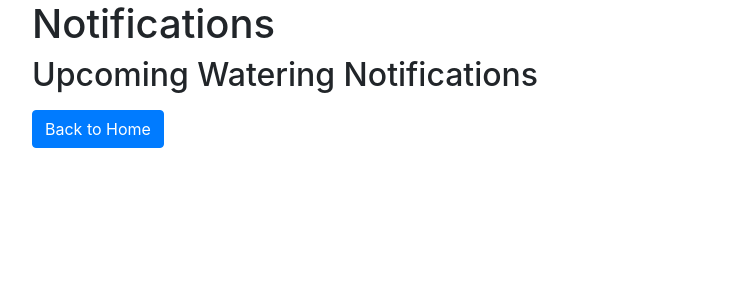
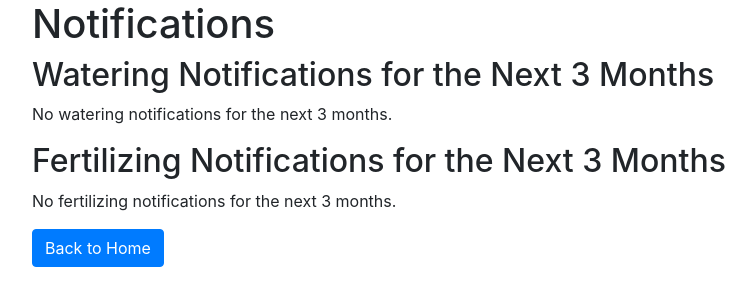
Before and after one commit to yshrkume/greenguardian, a Flask app: template app/templates/notifications.html in a window 1280 px wide. Shown: the part 56-362 px from the top of the page, without its empty margins (53-809 px from the left). Run offline with Flask 3, Linux system fonts and the light colour scheme; the template is opened without the code that fills it, so the values that code supplies are empty; some libraries are stand-ins or nearby versions.

Commit message:
fix notifications

```diff
--- a/app/routes.py
+++ b/app/routes.py
@@ -1,5 +1,5 @@
 import requests
-from datetime import datetime
+from datetime import datetime, timedelta
 from flask import (
     render_template,
     redirect,
@@ -38,33 +38,25 @@ def home():
 
         # import remote_pdb; remote_pdb.set_trace(host="0.0.0.0", port=4444)
 
+        start_date = datetime.utcnow().strftime('%Y-%m-%d')
+        end_date = (datetime.utcnow() + timedelta(days=7)).strftime('%Y-%m-%d')
+
         watering_response = requests.post(
-            f"{NOTIFICATION_SERVICE_URL}/watering_notifications",
-            json={"plants": plants},
+            f"http://notification_service:5000/watering_notifications?start_date={start_date}&end_date={end_date}",
+            json={"plants": plants}
         )
-        if watering_response.status_code == 200:
-            upcoming_watering_plants = watering_response.json().get(
-                "upcoming_watering_plants", []
-            )
-        else:
-            upcoming_watering_plants = []
-
         fertilizing_response = requests.post(
-            f"{NOTIFICATION_SERVICE_URL}/fertilizing_notifications",
-            json={"plants": plants},
+            f"http://notification_service:5000/fertilizing_notifications?start_date={start_date}&end_date={end_date}",
+            json={"plants": plants}
         )
-        if fertilizing_response.status_code == 200:
-            upcoming_fertilizing_plants = fertilizing_response.json().get(
-                "upcoming_fertilizing_plants", []
-            )
-        else:
-            upcoming_fertilizing_plants = []
+        watering_notifications = watering_response.json().get("upcoming_watering_plants", [])
+        fertilizing_notifications = fertilizing_response.json().get("upcoming_fertilizing_plants", [])
 
         return render_template(
             "home.html",
             plants=plants,
-            upcoming_watering_plants=upcoming_watering_plants,
-            upcoming_fertilizing_plants=upcoming_fertilizing_plants,
+            upcoming_watering_plants=watering_notifications,
+            upcoming_fertilizing_plants=fertilizing_notifications,
             user=user,
         )
     else:
@@ -234,27 +226,37 @@ def delete_plant(plant_id):
 @app.route("/notifications")
 @jwt_required(locations=["cookies"])
 def notifications():
-    user_id = get_jwt_identity()["id"]
-    response = requests.get(f"{PLANT_SERVICE_URL}/plants", params={"user_id": user_id})
-    if response.status_code == 200:
+    user = get_jwt_identity()
+    if user:
+        response = requests.get(
+            f"http://plant_service:5000/plants?user_id={user['id']}"
+        )
         plants = response.json()
-        upcoming_watering_plants = [
-            plant
-            for plant in plants
-            if plant["next_watering_date"]
-            and 0
-            <= (
-                datetime.fromisoformat(plant["next_watering_date"]).date()
-                - datetime.utcnow().date()
-            ).days
-            <= 7
-        ]
+
+        start_date = datetime.utcnow().strftime('%Y-%m-%d')
+        end_date = (datetime.utcnow() + timedelta(days=90)).strftime('%Y-%m-%d')
+
+        watering_response = requests.post(
+            f"http://notification_service:5000/watering_notifications?start_date={start_date}&end_date={end_date}",
+            json={"plants": plants}
+        )
+        fertilizing_response = requests.post(
+            f"http://notification_service:5000/fertilizing_notifications?start_date={start_date}&end_date={end_date}",
+            json={"plants": plants}
+        )
+
+        watering_notifications = watering_response.json().get("upcoming_watering_plants", [])
+        fertilizing_notifications = fertilizing_response.json().get("upcoming_fertilizing_plants", [])
+
         return render_template(
-            "notifications.html", upcoming_watering_plants=upcoming_watering_plants
+            "notifications.html",
+            watering_notifications=watering_notifications,
+            fertilizing_notifications=fertilizing_notifications,
+            user=user,
         )
     else:
-        flash("Failed to load notifications")
-        return redirect(url_for("home"))
+        flash("You need to be logged in to access this page.")
+        return redirect(url_for("login"))
 
 
 @app.route("/account", methods=["GET", "POST"])
--- a/app/templates/home.html
+++ b/app/templates/home.html
@@ -25,7 +25,7 @@
             {% endfor %}
         </ul>
         {% endif %}
-        <a href="{{ url_for('notifications') }}" class="btn btn-primary">View All Notifications</a>
+        <a href="{{ url_for('notifications') }}" class="btn btn-primary">View Notifications for the Next 3 Months</a>
 
         <h2>Your Plants</h2>
         {% if plants %}
--- a/app/templates/notifications.html
+++ b/app/templates/notifications.html
@@ -1,12 +1,27 @@
 {% extends "base.html" %}
 {% block title %}Notifications{% endblock %}
 {% block content %}
-<h1>Notifications</h1>
-<h2>Upcoming Watering Notifications</h2>
-<ul>
-    {% for plant in upcoming_watering_plants %}
-    <li>{{ plant.name }}: Next watering on {{ plant.next_watering_date().strftime('%Y-%m-%d') }}</li>
-    {% endfor %}
-</ul>
-<a href="{{ url_for('home') }}" class="btn btn-primary">Back to Home</a>
+    <h1>Notifications</h1>
+        <h2>Watering Notifications for the Next 3 Months</h2>
+        {% if watering_notifications %}
+        <ul>
+            {% for plant in watering_notifications %}
+            <li>{{ plant.name }}: Next watering on {{ plant.next_watering_date }}</li>
+            {% endfor %}
+        </ul>
+        {% else %}
+        <p>No watering notifications for the next 3 months.</p>
+        {% endif %}
+
+        <h2>Fertilizing Notifications for the Next 3 Months</h2>
+        {% if fertilizing_notifications %}
+        <ul>
+            {% for plant in fertilizing_notifications %}
+            <li>{{ plant.name }}: Next fertilizing on {{ plant.next_fertilizing_date }}</li>
+            {% endfor %}
+        </ul>
+        {% else %}
+        <p>No fertilizing notifications for the next 3 months.</p>
+        {% endif %}
+    <a href="{{ url_for('home') }}" class="btn btn-primary">Back to Home</a>
 {% endblock %}
```
